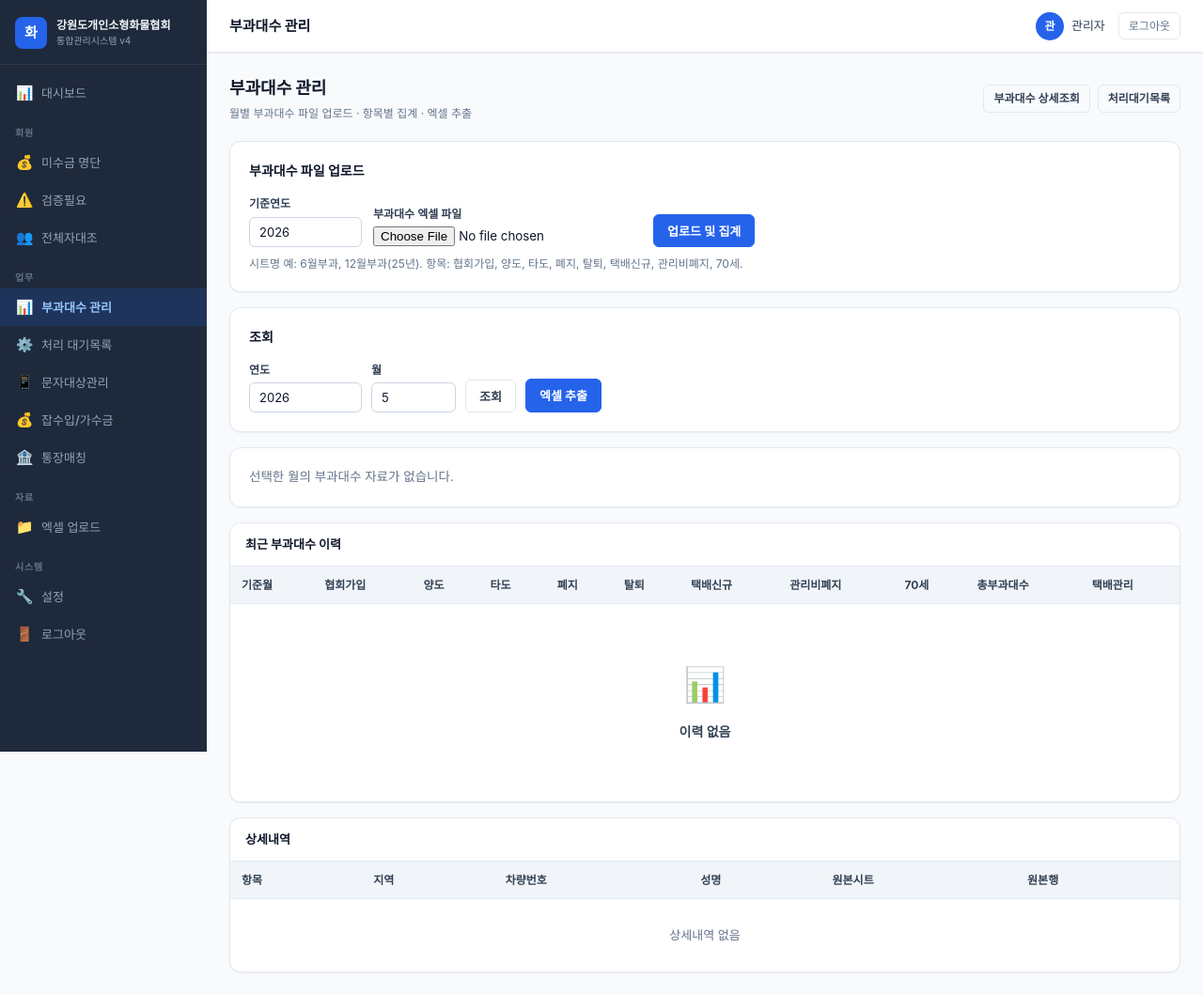
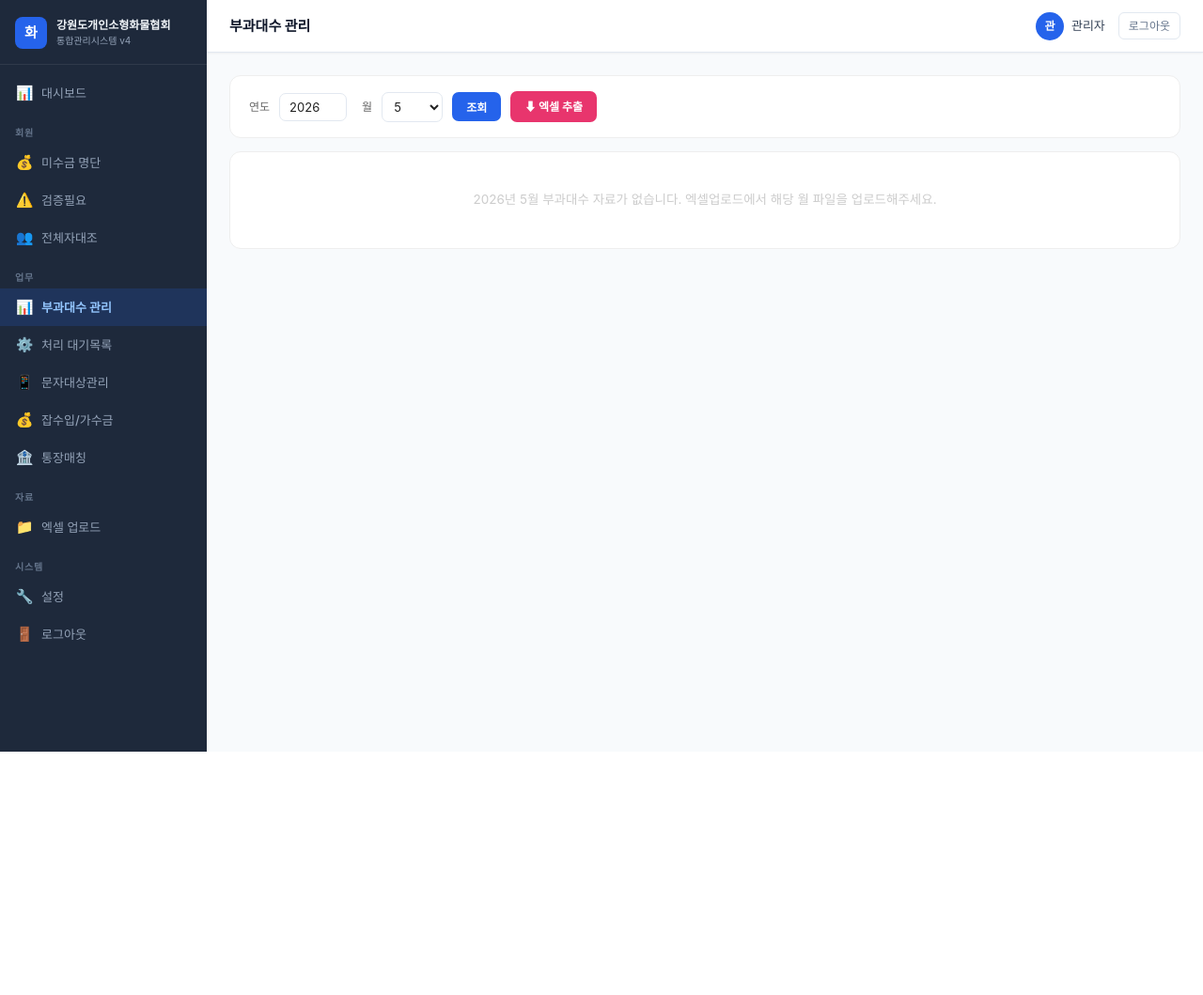
Before and after one commit to hjyun9731-gif/misugeum, a FastAPI app: page /billing-counts in a window 1280 px wide. Shown: the whole page at 94% size. After the commit the page ends 800 px from the top, so only its background shows below. Run offline with FastAPI, Linux system fonts and the light colour scheme; the visitor is signed in with stand-in values (Sample User, id 1); data comes from the database, SQL or seed files in the repository; data that the repository does not hold is empty; some web fonts are replaced.

Commit message:
부과대수 관리 UI 전면 개편 - 요약카드/이력/상세내역

```diff
--- a/templates/billing_counts.html
+++ b/templates/billing_counts.html
@@ -2,156 +2,228 @@
 {% set active = "billing" %}
 {% block title %}부과대수 관리{% endblock %}
 {% block page_title %}부과대수 관리{% endblock %}
-
 {% block content %}
 
-<div class="page-header">
-  <div>
-    <div class="page-title" style="font-size:18px;font-weight:800;color:var(--text-1);margin:0 0 2px 0;">부과대수 관리</div>
-    <div class="page-sub">월별 부과대수 파일 업로드 · 항목별 집계 · 엑셀 추출</div>
-  </div>
-  <div class="flex-gap" style="margin-left:auto;">
-    <a href="/billing-details" class="btn btn-ghost btn-sm">부과대수 상세조회</a>
-    <a href="/work/pending-board?tab=반영대기" class="btn btn-ghost btn-sm">처리대기목록</a>
-  </div>
-</div>
+<style>
+.bc-wrap { display:flex; flex-direction:column; gap:14px; }
+.bc-card { background:white; border-radius:12px; border:1px solid #eee; padding:16px 20px; }
+.bc-card.np { padding:0; overflow:hidden; }
+.bc-card-hd { padding:12px 18px; border-bottom:1px solid #eee; display:flex; align-items:center; justify-content:space-between; }
+.bc-card-title { font-size:12px; font-weight:700; color:#666; letter-spacing:.3px; }
 
-{% if msg %}
-<div class="msg-box msg-ok">✓ {{ msg }}</div>
-{% endif %}
+.bc-inp  { border:1px solid #e2e8f0; border-radius:7px; padding:6px 10px; font-size:13px; font-family:inherit; outline:none; color:#222; }
+.bc-inp:focus { border-color:#e8356d; }
+.bc-sel  { border:1px solid #e2e8f0; border-radius:7px; padding:6px 8px; background:white; font-size:13px; font-family:inherit; outline:none; color:#222; }
+.bc-sel:focus { border-color:#e8356d; }
 
-<!-- 업로드 카드 -->
-<div class="card" style="margin-bottom:16px;">
-  <div class="card-title">부과대수 파일 업로드</div>
-  <form method="post" action="/billing-counts/upload" enctype="multipart/form-data">
-    <div style="display:flex;gap:12px;align-items:flex-end;flex-wrap:wrap;">
-      <div>
-        <label>기준연도</label>
-        <input type="number" name="year" value="{{ year }}" style="width:120px;">
-      </div>
-      <div>
-        <label>부과대수 엑셀 파일</label>
-        <input type="file" name="file" accept=".xlsx,.xlsm" required style="width:auto;">
-      </div>
-      <button class="btn btn-primary" type="submit">업로드 및 집계</button>
-    </div>
-    <p class="muted" style="font-size:12px;margin-top:8px;">
-      시트명 예: 6월부과, 12월부과(25년). 항목: 협회가입, 양도, 타도, 폐지, 탈퇴, 택배신규, 관리비폐지, 70세.
-    </p>
+.btn-blue { background:#2563eb; color:white; border:none; border-radius:7px; padding:7px 15px; font-size:12px; font-weight:700; cursor:pointer; display:inline-flex; align-items:center; gap:5px; font-family:inherit; }
+.btn-blue:hover { background:#1d4ed8; }
+.btn-pink { background:#e8356d; color:white; border:none; border-radius:7px; padding:7px 15px; font-size:12px; font-weight:700; cursor:pointer; display:inline-flex; align-items:center; gap:5px; font-family:inherit; text-decoration:none; }
+.btn-pink:hover { background:#c9285d; }
+
+/* 요약 카드 그리드 */
+.summary-grid { display:grid; grid-template-columns:repeat(4,1fr); gap:10px; }
+.s-card { background:#fafafa; border:1px solid #eee; border-radius:9px; padding:13px 15px; }
+.s-card-label { font-size:11px; color:#888; margin-bottom:5px; }
+.s-card-val { font-size:22px; font-weight:700; color:#111; }
+.s-card-unit { font-size:12px; color:#888; font-weight:400; margin-left:2px; }
+.s-card.hl-pink { background:#fff0f5; border-color:#f9a8c9; }
+.s-card.hl-pink .s-card-val { color:#c9285d; }
+.s-card.hl-blue { background:#eff6ff; border-color:#bfdbfe; }
+.s-card.hl-blue .s-card-val { color:#1d4ed8; }
+.s-card.span2 { grid-column:span 2; }
+
+.bc-msg { background:#f0fdf4; border:1px solid #86efac; border-radius:8px; padding:10px 16px; color:#15803d; font-size:13px; }
+
+/* 테이블 */
+.bc-table { width:100%; border-collapse:collapse; }
+.bc-table th { background:#fafafa; padding:9px 12px; text-align:left; font-size:12px; color:#666; font-weight:600; border-bottom:1px solid #eee; white-space:nowrap; }
+.bc-table td { padding:9px 12px; border-bottom:1px solid #f3f3f3; font-size:13px; color:#222; vertical-align:middle; }
+.bc-table tr:last-child td { border-bottom:none; }
+.bc-table tr:hover td { background:#fffbfc; }
+.bc-table td.r, .bc-table th.r { text-align:right; }
+.bc-table td.c, .bc-table th.c { text-align:center; }
+
+.tag { display:inline-block; padding:2px 9px; border-radius:20px; font-size:11px; font-weight:700; white-space:nowrap; }
+.tag-assoc { background:#fde8ef; color:#be185d; }
+.tag-mgmt  { background:#dbeafe; color:#1d4ed8; }
+.tag-join  { background:#dcfce7; color:#15803d; }
+.tag-close { background:#fee2e2; color:#991b1b; }
+.tag-trans { background:#fef9c3; color:#854d0e; }
+.tag-gray  { background:#f3f4f6; color:#555; }
+
+.name-link { color:#e8356d; font-weight:600; cursor:pointer; text-decoration:none; }
+.name-link:hover { text-decoration:underline; }
+
+.two-col { display:grid; grid-template-columns:220px 1fr; gap:12px; }
+.table-wrap { overflow-x:auto; }
+
+/* 이력 행 강조 */
+.hist-current td { background:#fff8fb; font-weight:600; }
+</style>
+
+<div class="bc-wrap">
+
+{% if msg %}<div class="bc-msg">✅ {{ msg }}</div>{% endif %}
+
+<!-- 기준 조회 -->
+<div class="bc-card">
+  <form method="get" action="/billing-counts" style="display:flex;align-items:center;gap:10px;flex-wrap:wrap;">
+    <span style="font-size:12px;color:#666;">연도</span>
+    <input class="bc-inp" name="year" value="{{ year }}" style="width:72px;">
+    <span style="font-size:12px;color:#666;margin-left:6px;">월</span>
+    <select class="bc-sel" name="month" style="width:65px;">
+      {% for mo in range(1,13) %}
+      <option value="{{ mo }}" {% if mo==month %}selected{% endif %}>{{ mo }}</option>
+      {% endfor %}
+    </select>
+    <button type="submit" class="btn-blue">조회</button>
+    <a href="/billing-counts/export?year={{ year }}&month={{ month }}" class="btn-pink" style="text-decoration:none;">
+      ⬇ 엑셀 추출
+    </a>
   </form>
 </div>
 
-<!-- 조회 카드 -->
-<div class="card" style="margin-bottom:16px;">
-  <div class="card-title">조회</div>
-  <form method="get" action="/billing-counts" style="display:flex;gap:10px;align-items:flex-end;flex-wrap:wrap;">
-    <div>
-      <label>연도</label>
-      <input type="number" name="year" value="{{ year }}" style="width:120px;">
-    </div>
-    <div>
-      <label>월</label>
-      <input type="number" name="month" value="{{ month }}" style="width:90px;">
-    </div>
-    <button class="btn btn-ghost" type="submit">조회</button>
-    <a class="btn btn-primary" href="/billing-counts/export?year={{ year }}&month={{ month }}">엑셀 추출</a>
-  </form>
+{% if current %}
+<!-- 월별 부과 요약 카드 -->
+<div style="font-size:13px;font-weight:700;color:#333;">📊 {{ year }}년 {{ month }}월 월별 부과 요약</div>
+<div class="summary-grid">
+  <div class="s-card"><div class="s-card-label">협회가입</div><div class="s-card-val">{{ current.cnt_join or 0 }}<span class="s-card-unit">명</span></div></div>
+  <div class="s-card"><div class="s-card-label">양도</div><div class="s-card-val">{{ current.cnt_transfer or 0 }}<span class="s-card-unit">명</span></div></div>
+  <div class="s-card"><div class="s-card-label">타도</div><div class="s-card-val">{{ current.cnt_other_region or 0 }}<span class="s-card-unit">명</span></div></div>
+  <div class="s-card"><div class="s-card-label">폐지</div><div class="s-card-val">{{ current.cnt_close or 0 }}<span class="s-card-unit">명</span></div></div>
+  <div class="s-card"><div class="s-card-label">탈퇴</div><div class="s-card-val">{{ current.cnt_withdraw or 0 }}<span class="s-card-unit">명</span></div></div>
+  <div class="s-card"><div class="s-card-label">택배신규</div><div class="s-card-val">{{ current.cnt_delivery_new or 0 }}<span class="s-card-unit">명</span></div></div>
+  <div class="s-card"><div class="s-card-label">관리비폐지</div><div class="s-card-val">{{ current.cnt_delivery_close or 0 }}<span class="s-card-unit">명</span></div></div>
+  <div class="s-card"><div class="s-card-label">70세</div><div class="s-card-val">{{ current.cnt_age70 or 0 }}<span class="s-card-unit">명</span></div></div>
+  <div class="s-card hl-blue"><div class="s-card-label">협회기본대수</div><div class="s-card-val">{{ current.cnt_base or 0 }}<span class="s-card-unit">명</span></div></div>
+  <div class="s-card hl-pink"><div class="s-card-label">총부과대수</div><div class="s-card-val">{{ current.cnt_total or 0 }}<span class="s-card-unit">명</span></div></div>
+  <div class="s-card hl-blue span2"><div class="s-card-label">{{ month }}월 택배관리</div><div class="s-card-val">{{ current.cnt_delivery or 0 }}<span class="s-card-unit">명</span></div></div>
 </div>
 
-<!-- 집계 카드 -->
-{% if current %}
-<div class="summary-grid" style="margin-bottom:16px;">
-  <div class="summary-card"><small>협회가입</small><div class="sc-val">{{ current.cnt_join or 0 }}</div></div>
-  <div class="summary-card"><small>양도</small><div class="sc-val">{{ current.cnt_transfer or 0 }}</div></div>
-  <div class="summary-card"><small>타도</small><div class="sc-val">{{ current.cnt_cross or 0 }}</div></div>
-  <div class="summary-card"><small>폐지</small><div class="sc-val red">{{ current.cnt_close or 0 }}</div></div>
-  <div class="summary-card"><small>탈퇴</small><div class="sc-val red">{{ current.cnt_quit or 0 }}</div></div>
-  <div class="summary-card"><small>택배신규</small><div class="sc-val blue">{{ current.cnt_delivery_new or 0 }}</div></div>
-  <div class="summary-card"><small>관리비폐지</small><div class="sc-val red">{{ current.cnt_mgmt_close or 0 }}</div></div>
-  <div class="summary-card"><small>70세</small><div class="sc-val amber">{{ current.cnt_age70 or 0 }}</div></div>
-  <div class="summary-card"><small>협회기본대수</small><div class="sc-val">{{ current.cnt_base or 0 }}</div></div>
-  <div class="summary-card"><small>총부과대수</small><div class="sc-val blue" style="font-size:24px;">{{ current.cnt_total or 0 }}</div></div>
-  <div class="summary-card"><small>{{ month }}월 택배관리</small><div class="sc-val">{{ current.cnt_delivery or 0 }}</div></div>
-  <div class="summary-card"><small>원본파일</small><div style="font-size:12px;font-weight:700;word-break:break-all;">{{ current.source_file or '–' }}</div></div>
+<!-- 항목별 표 + 이력 -->
+<div class="two-col">
+  <!-- 항목별 대수 -->
+  <div class="bc-card np">
+    <div class="bc-card-hd"><span class="bc-card-title">항목별 부과대수</span></div>
+    <table class="bc-table">
+      <thead><tr><th>항목</th><th class="r">대수</th></tr></thead>
+      <tbody>
+        <tr><td>협회가입</td><td class="r" style="font-weight:600;">{{ current.cnt_join or 0 }}명</td></tr>
+        <tr><td>양도</td><td class="r" style="font-weight:600;">{{ current.cnt_transfer or 0 }}명</td></tr>
+        <tr><td>타도</td><td class="r" style="font-weight:600;">{{ current.cnt_other_region or 0 }}명</td></tr>
+        <tr><td>폐지</td><td class="r" style="font-weight:600;">{{ current.cnt_close or 0 }}명</td></tr>
+        <tr><td>탈퇴</td><td class="r" style="font-weight:600;">{{ current.cnt_withdraw or 0 }}명</td></tr>
+        <tr><td>택배신규</td><td class="r" style="font-weight:600;">{{ current.cnt_delivery_new or 0 }}명</td></tr>
+        <tr><td>관리비폐지</td><td class="r" style="font-weight:600;">{{ current.cnt_delivery_close or 0 }}명</td></tr>
+        <tr><td>70세</td><td class="r" style="font-weight:600;">{{ current.cnt_age70 or 0 }}명</td></tr>
+        <tr><td>협회기본대수</td><td class="r" style="font-weight:600;">{{ current.cnt_base or 0 }}명</td></tr>
+        <tr><td style="font-weight:700;color:#e8356d;">총부과대수</td><td class="r" style="font-weight:700;color:#e8356d;">{{ current.cnt_total or 0 }}명</td></tr>
+        <tr><td style="font-weight:700;color:#1d4ed8;">{{ month }}월 택배관리</td><td class="r" style="font-weight:700;color:#1d4ed8;">{{ current.cnt_delivery or 0 }}명</td></tr>
+      </tbody>
+    </table>
   </div>
-{% else %}
-<div class="card" style="margin-bottom:16px;color:var(--text-3);">선택한 월의 부과대수 자료가 없습니다.</div>
-{% endif %}
 
-<!-- 이력 테이블 -->
-<div class="tbl-card" style="margin-bottom:16px;">
-  <div style="padding:12px 16px;border-bottom:1px solid var(--border);font-size:13px;font-weight:700;">최근 부과대수 이력</div>
-  <div style="overflow-x:auto;">
-  <table>
+  <!-- 최근 이력 -->
+  <div class="bc-card np">
+    <div class="bc-card-hd"><span class="bc-card-title">최근 부과대수 이력</span></div>
+    <div class="table-wrap">
+      <table class="bc-table">
         <thead>
           <tr>
             <th>기준월</th>
-        <th>협회가입</th>
-        <th>양도</th>
-        <th>타도</th>
-        <th>폐지</th>
-        <th>탈퇴</th>
-        <th>택배신규</th>
-        <th>관리비폐지</th>
-        <th>70세</th>
-        <th>총부과대수</th>
-        <th>택배관리</th>
+            <th class="r">가입</th><th class="r">양도</th><th class="r">폐지</th>
+            <th class="r">탈퇴</th><th class="r">택배</th><th class="r">70세</th>
+            <th class="r">총계</th>
           </tr>
         </thead>
         <tbody>
           {% for r in reports %}
-      <tr>
-        <td><a href="/billing-counts?year={{ r.year }}&month={{ r.month }}" class="nl">{{ r.year }}-{{ "%02d"|format(r.month) }}</a></td>
-        <td>{{ r.cnt_join or 0 }}</td>
-        <td>{{ r.cnt_transfer or 0 }}</td>
-        <td>{{ r.cnt_cross or 0 }}</td>
-        <td>{{ r.cnt_close or 0 }}</td>
-        <td>{{ r.cnt_quit or 0 }}</td>
-        <td>{{ r.cnt_delivery_new or 0 }}</td>
-        <td>{{ r.cnt_mgmt_close or 0 }}</td>
-        <td>{{ r.cnt_age70 or 0 }}</td>
-        <td><strong>{{ r.cnt_total or 0 }}</strong></td>
-        <td>{{ r.cnt_delivery or 0 }}</td>
+          <tr {% if r.year==year and r.month==month %}class="hist-current"{% endif %}>
+            <td>{{ r.year }}-{{ "%02d"|format(r.month) }}</td>
+            <td class="r">{{ r.cnt_join or 0 }}</td>
+            <td class="r">{{ r.cnt_transfer or 0 }}</td>
+            <td class="r">{{ r.cnt_close or 0 }}</td>
+            <td class="r">{{ r.cnt_withdraw or 0 }}</td>
+            <td class="r">{{ r.cnt_delivery_new or 0 }}</td>
+            <td class="r">{{ r.cnt_age70 or 0 }}</td>
+            <td class="r" style="font-weight:700;{% if r.year==year and r.month==month %}color:#e8356d;{% endif %}">{{ r.cnt_total or 0 }}</td>
           </tr>
-      {% else %}
-      <tr><td colspan="11"><div class="empty-state"><div class="ei">📊</div><div class="et">이력 없음</div></div></td></tr>
           {% endfor %}
         </tbody>
       </table>
     </div>
   </div>
+</div>
 
-<!-- 상세내역 테이블 -->
-<div class="tbl-card">
-  <div style="padding:12px 16px;border-bottom:1px solid var(--border);font-size:13px;font-weight:700;">상세내역</div>
-  <div style="overflow-x:auto;">
-  <table>
+{% else %}
+<div class="bc-card" style="text-align:center;padding:40px;color:#ccc;">
+  {{ year }}년 {{ month }}월 부과대수 자료가 없습니다. 엑셀업로드에서 해당 월 파일을 업로드해주세요.
+</div>
+{% endif %}
+
+<!-- 부과대수 상세내역 -->
+{% if persons %}
+<div class="bc-card np">
+  <div class="bc-card-hd">
+    <span class="bc-card-title">부과대수 상세내역</span>
+    <span style="font-size:11px;color:#aaa;">총 {{ persons|length }}건</span>
+  </div>
+  <div class="table-wrap">
+    <table class="bc-table">
       <thead>
         <tr>
-        <th>항목</th>
-        <th>지역</th>
-        <th>차량번호</th>
-        <th>성명</th>
-        <th>원본시트</th>
-        <th>원본행</th>
+          <th>연월</th><th>지역</th><th>차량번호</th><th>성명</th>
+          <th>처리구분</th><th>계정</th><th>비고</th>
         </tr>
       </thead>
       <tbody>
         {% for p in persons %}
         <tr>
-        <td><span class="badge {% if p.process_type in ['폐지','양도','이관','사망','말소'] %}b-red{% elif p.process_type in ['협회가입','협회가입원'] %}b-blue{% elif p.process_type in ['택배신규'] %}b-ok{% else %}b-gray{% endif %}">{{ p.process_type }}</span></td>
-        <td class="text-sm">{{ p.region }}</td>
-        <td class="text-sm" style="font-family:monospace;">{{ p.vehicle_no }}</td>
-        <td>{{ p.name }}</td>
-        <td class="text-xs" style="color:var(--text-4);">{{ p.source_sheet }}</td>
-        <td class="text-xs" style="color:var(--text-4);">{{ p.source_row }}</td>
+          <td>{{ p.year }}-{{ "%02d"|format(p.month) }}</td>
+          <td>{{ p.region or '—' }}</td>
+          <td>{{ p.vehicle_no or '—' }}</td>
+          <td>
+            {% if p.member_id %}
+            <a class="name-link" href="/member/{{ p.member_id }}">{{ p.name or '—' }}</a>
+            {% else %}
+            {{ p.name or '—' }}
+            {% endif %}
+          </td>
+          <td>
+            {% set pt = p.process_type or '' %}
+            {% if '가입' in pt or '협회비' in pt %}
+              <span class="tag tag-join">{{ pt }}</span>
+            {% elif '폐' in pt or '탈퇴' in pt or '말소' in pt or '사망' in pt %}
+              <span class="tag tag-close">{{ pt }}</span>
+            {% elif '양도' in pt or '이관' in pt %}
+              <span class="tag tag-trans">{{ pt }}</span>
+            {% elif '관리비' in pt or '택배' in pt %}
+              <span class="tag tag-mgmt">{{ pt }}</span>
+            {% else %}
+              <span class="tag tag-gray">{{ pt or '—' }}</span>
+            {% endif %}
+          </td>
+          <td>
+            {% set acc = p.account or '' %}
+            {% if '협' in acc %}
+              <span class="tag tag-assoc">협회비</span>
+            {% elif '관' in acc or '택' in acc %}
+              <span class="tag tag-mgmt">관리비</span>
+            {% else %}
+              <span class="tag tag-gray">{{ acc or '—' }}</span>
+            {% endif %}
+          </td>
+          <td style="font-size:11px;color:#888;max-width:150px;overflow:hidden;text-overflow:ellipsis;white-space:nowrap;">
+            {{ p.note or '—' }}
+          </td>
         </tr>
-      {% else %}
-      <tr><td colspan="6" style="text-align:center;padding:28px;color:var(--text-3);">상세내역 없음</td></tr>
         {% endfor %}
       </tbody>
     </table>
   </div>
 </div>
+{% endif %}
 
+</div><!-- /bc-wrap -->
 {% endblock %}
```
Lines whose indentation alone changed are shown as unchanged.
